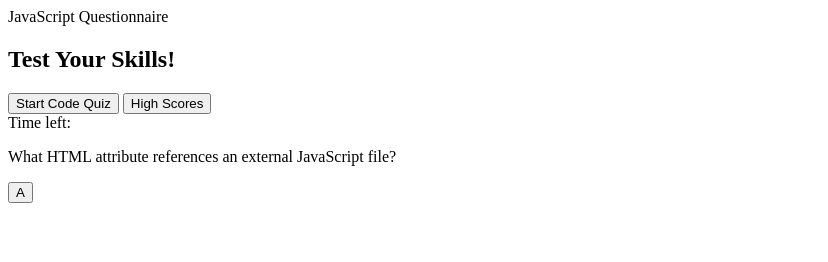
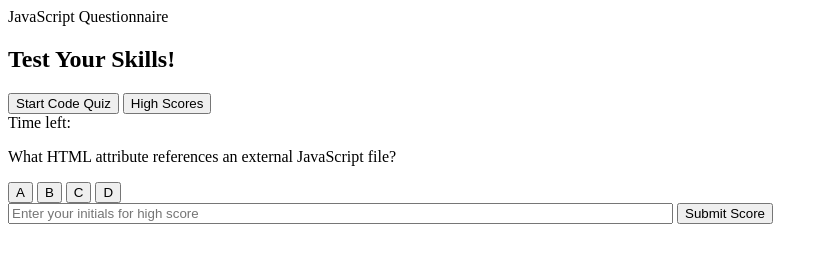
Before and after one commit to ReemMDA99/JavaScript-Questionnaire, a plain HTML site: page index.html in a window 1280 px wide. Shown: the whole page, without its empty margins (0-828 px from the left). Drawn offline with Linux system fonts and the light colour scheme.

Commit message:
create option buttons in html

```diff
--- a/index.html
+++ b/index.html
@@ -10,9 +10,9 @@
         <header> JavaScript Questionnaire </header>
         <div class="card">
         <div id="startpage">
-            <h2>Test Your Skills!</h2>
-        <button id="startbtn">Start Code Quiz</button>
-        <button id="startPageHighscore" onclick="showHighscore()"> High Scores</button>
+                <h2>Test Your Skills!</h2>
+            <button id="startbtn">Start Code Quiz</button>
+            <button id="startPageHighscore" onclick="showHighscore()"> High Scores</button>
         </div>
         <div id="quiz">
             <div id="timer">Time left: </div>
@@ -20,8 +20,17 @@
                 <p>What HTML attribute references an external JavaScript file?</p>
             </div>
             <button id="a" onclick="checkAnswer('a')">A</button>
+            <button id="a" onclick="checkAnswer('b')">B</button>
+            <button id="a" onclick="checkAnswer('c')">C</button>
+            <button id="a" onclick="checkAnswer('d')">D</button>
+            <div id ="result"> </div>
+        </div>
+        <div id="gameover">
+            <div id ="finalScore"></div>
+            <input type="text" size="80" placeholder="Enter your initials for high score" name="initials" id="initials"/>
+            <button id="submitScore"> Submit Score</button>
+        </div>
 
-        </div>
         </div>
     </body>
 
```
